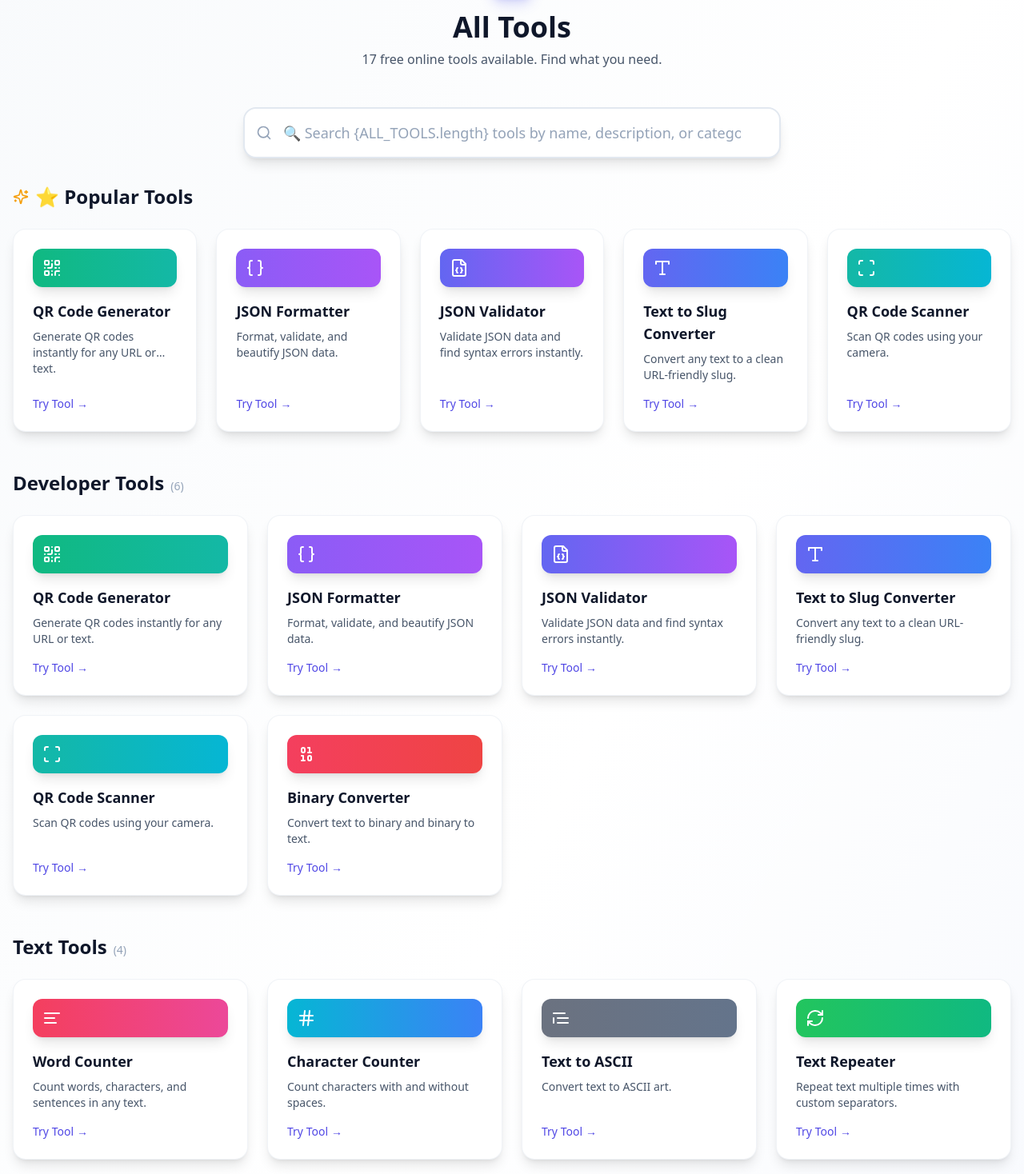
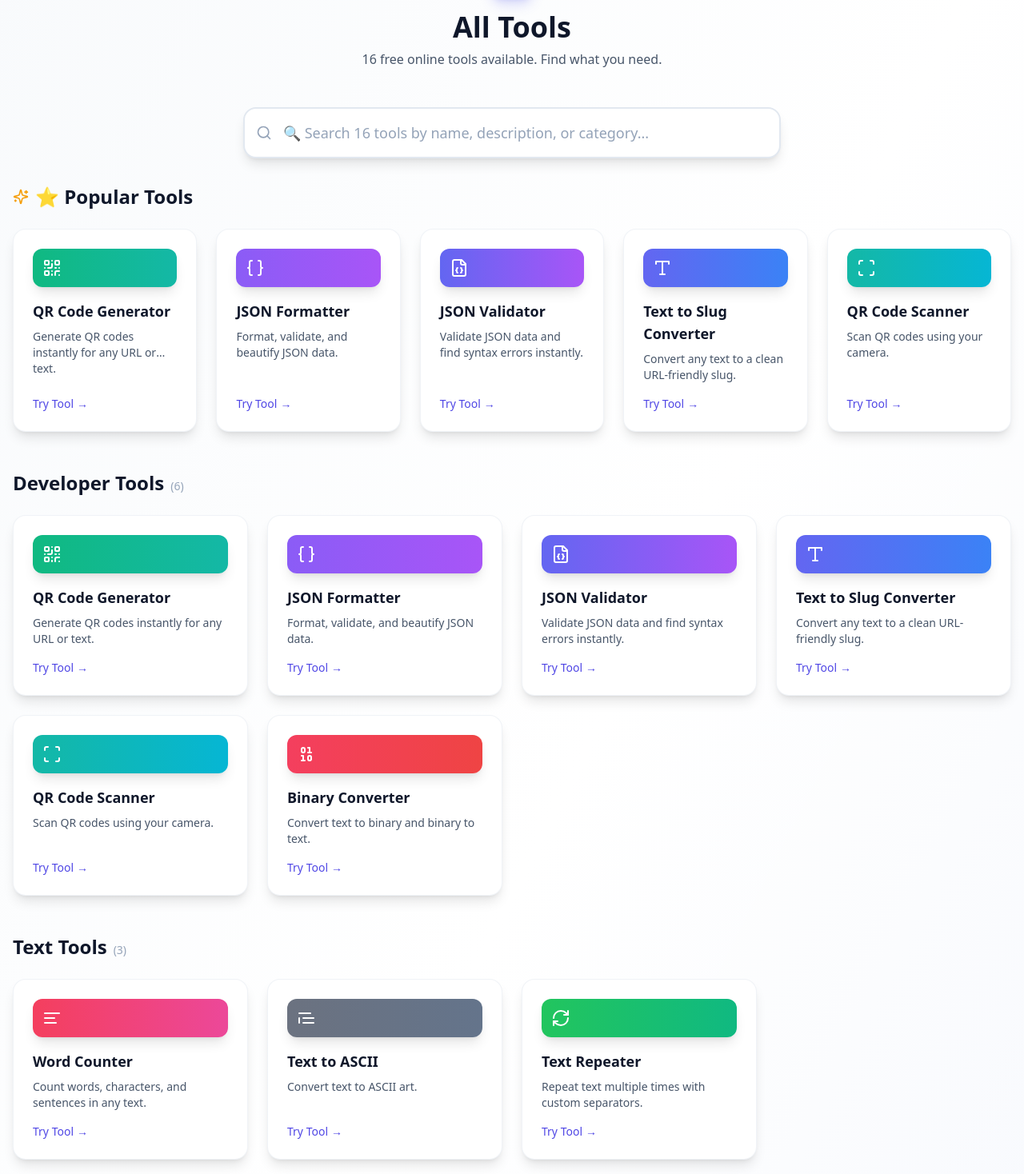
Before and after one commit to sprajeshofficial-wq/ToolNoveHub, a Next.js app: page /tools in a window 1280 px wide. Shown: the part 202-1670 px from the top of the page at 80% size. Built offline with nearby package versions, Linux system fonts and the light colour scheme.

Commit message:
🗑️ Remove Character Counter from tools list

```diff
--- a/app/tools/page.tsx
+++ b/app/tools/page.tsx
@@ -22,26 +22,10 @@ import {
   FileText,
   X,
   Sparkles,
-  Link2,
-  Mail,
-  Lock,
-  Globe,
-  Share2,
-  Download,
-  Upload,
-  RefreshCw,
-  CheckCircle,
-  AlertCircle,
-  Info,
-  HelpCircle,
-  Shield,
-  Users,
-  Briefcase,
-  GraduationCap,
-  Code
+  RefreshCw
 } from 'lucide-react';
 
-// All tools data - 15+ tools
+// All tools data - REMOVED Character Counter
 const ALL_TOOLS = [
   // ========== Developer Tools (6) ==========
   {
@@ -92,7 +76,7 @@ const ALL_TOOLS = [
     category: 'Developer Tools',
     color: 'from-rose-500 to-red-500',
   },
-  // ========== Text Tools (4) ==========
+  // ========== Text Tools (3) - REMOVED Character Counter ==========
   {
     name: 'Word Counter',
     description: 'Count words, characters, and sentences in any text.',
@@ -100,14 +84,6 @@ const ALL_TOOLS = [
     href: '/tools/word-counter',
     category: 'Text Tools',
     color: 'from-rose-500 to-pink-500',
-  },
-  {
-    name: 'Character Counter',
-    description: 'Count characters with and without spaces.',
-    icon: Hash,
-    href: '/tools/character-counter',
-    category: 'Text Tools',
-    color: 'from-cyan-500 to-blue-500',
   },
   {
     name: 'Text to ASCII',
@@ -125,7 +101,7 @@ const ALL_TOOLS = [
     category: 'Text Tools',
     color: 'from-green-500 to-emerald-500',
   },
-  // ========== Calculator Tools (4) ==========
+  // ========== Calculator Tools (3) - REMOVED Character Counter ==========
   {
     name: 'Percentage Calculator',
     description: 'Calculate percentages quickly and easily.',
@@ -234,7 +210,7 @@ export default function AllTools() {
               type="text"
               value={searchQuery}
               onChange={(e) => setSearchQuery(e.target.value)}
-              placeholder="🔍 Search {ALL_TOOLS.length} tools by name, description, or category..."
+              placeholder={`🔍 Search ${ALL_TOOLS.length} tools by name, description, or category...`}
               className="w-full rounded-2xl border-2 border-slate-200 bg-white py-4 pl-12 pr-12 text-slate-900 placeholder:text-slate-400 focus:border-indigo-500 focus:outline-none focus:ring-4 focus:ring-indigo-500/20 shadow-lg text-lg transition-all"
             />
             {searchQuery && (
```
